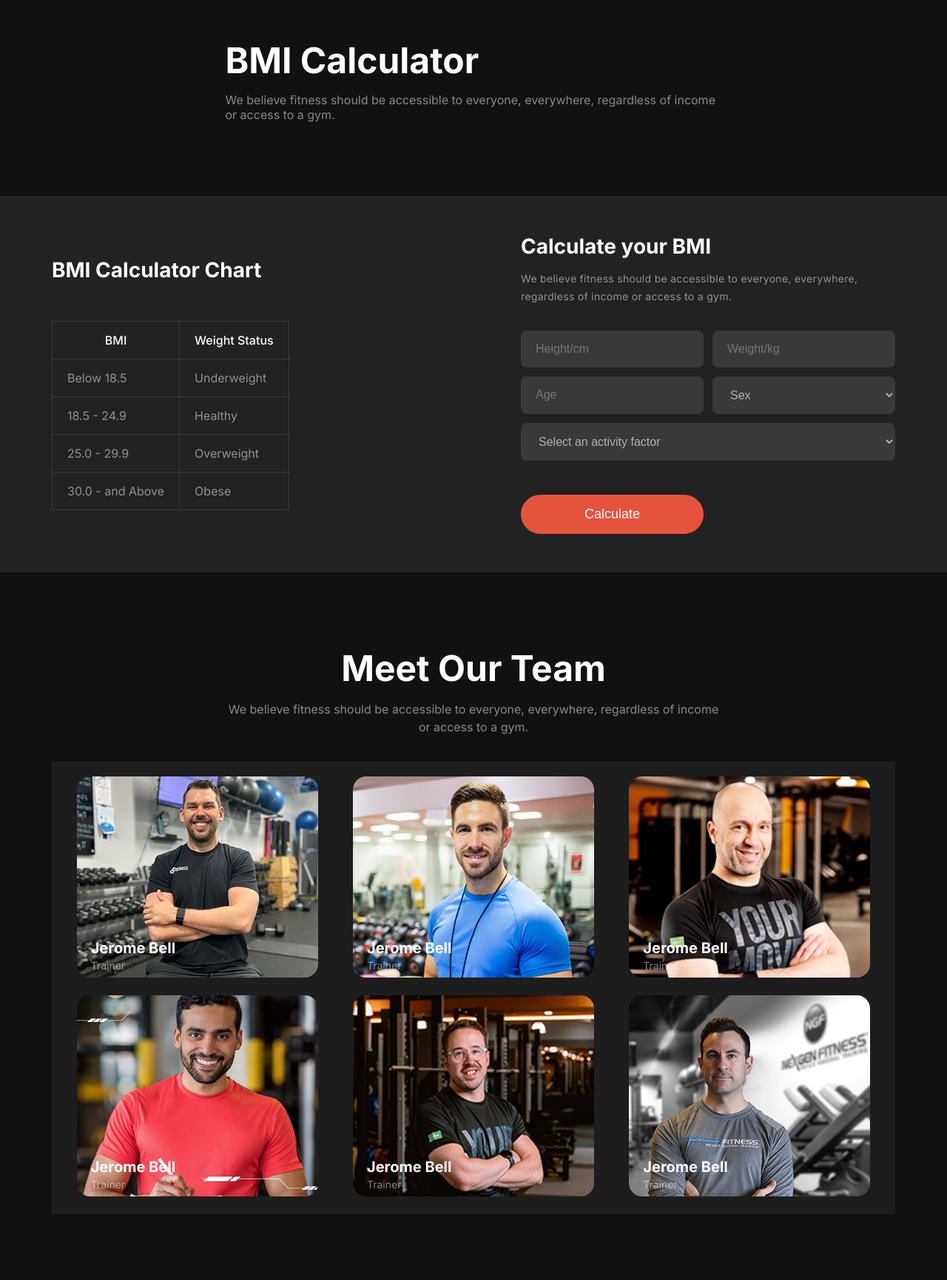
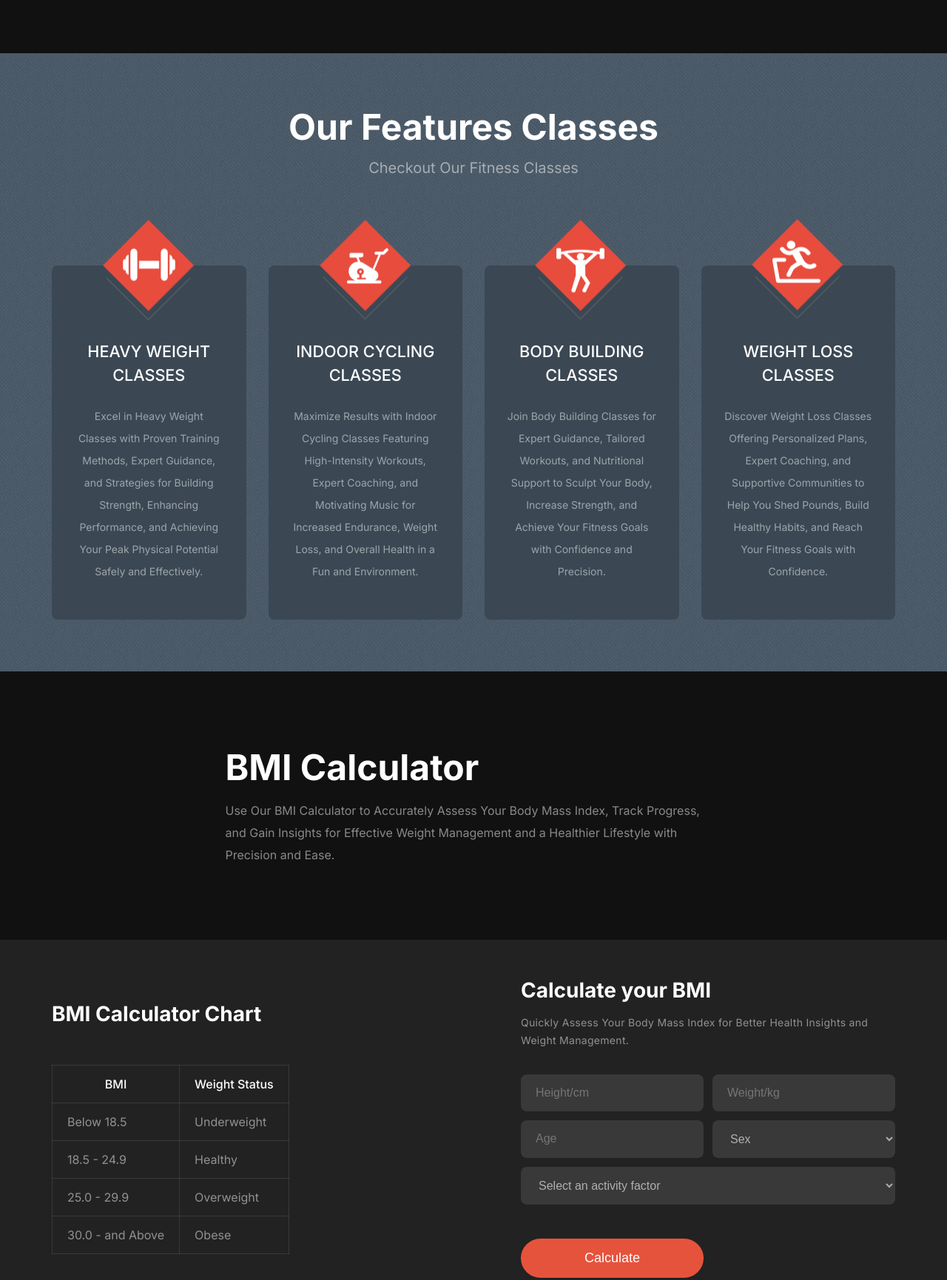
Before and after one commit to itzmorshed24/fitness-website, a plain HTML site: page index.html in a window 1280 px wide. Shown: the part 1860-3591 px from the top of the page at 74% size. Drawn offline with Linux system fonts and the light colour scheme; a web font is replaced by a local one.

Commit message:
added feature section, some text & some code

```diff
--- a/index.html
+++ b/index.html
@@ -6,10 +6,6 @@
     <title>Fitness</title>
     <link rel="stylesheet" href="styles/style.css" />
     <link rel="stylesheet" href="styles/responsive.css" />
-    <script
-      src="https://kit.fontawesome.com/61b2f6f414.js"
-      crossorigin="anonymous"
-    ></script>
   </head>
   <body class="inter-fonts bg">
     <!-- Start Header Section Area -->
@@ -106,7 +102,8 @@
               />
               <h4 class="text-primary">Movement</h4>
               <p class="text-light-gray">
-                We believe fitness should be accessible to everyone.
+                Transform Your Health, Boost Your Energy, and Achieve a
+                Stronger, Fitter You.
               </p>
             </div>
 
@@ -118,7 +115,8 @@
               />
               <h4 class="text-primary">Time</h4>
               <p class="text-light-gray">
-                We believe fitness should be accessible to everyone.
+                Transform Your Body, Boost Energy, and Enhance Overall Health
+                Today.
               </p>
             </div>
 
@@ -130,7 +128,8 @@
               />
               <h4 class="text-primary">Practice</h4>
               <p class="text-light-gray">
-                We believe fitness should be accessible to everyone.
+                Integrate Fitness Practice into Your Routine for Strength,
+                Wellness, and Lifelong Vitality.
               </p>
             </div>
 
@@ -142,7 +141,8 @@
               />
               <h4 class="text-primary">Weight Loss</h4>
               <p class="text-light-gray">
-                We believe fitness should be accessible to everyone.
+                Effective Fitness Weight Loss Strategies for a Healthier,
+                Leaner, and More Energized.
               </p>
             </div>
           </div>
@@ -159,9 +159,9 @@
               Mile Easily
             </h2>
             <p class="text-light-gray">
-              We believe fitness should be accessible to everyone, everywhere,
-              regardless of income or access to a gym. With hundreds of
-              professional workouts.
+              Run an Extra Mile Easily with Expert Tips, Proven Techniques, and
+              Motivational Strategies for Building Stamina, Enhancing Endurance,
+              and Achieving Your Fitness Goals Faster and More Efficiently.
             </p>
             <button class="btn-primary text-primary" id="btn">Join Now</button>
           </div>
@@ -172,13 +172,96 @@
       </section>
       <!-- End of Runs Section Area -->
 
+      <!-- Feature Classes -->
+
+      <section class="feature-section">
+        <div class="container">
+          <div class="feature-content">
+            <h2 class="section-title text-primary">Our Features Classes</h2>
+            <p class="section-content text-light-gray">
+              Checkout Our Fitness Classes
+            </p>
+          </div>
+          <div class="feature">
+            <div class="feature-card">
+              <div class="feature-icon">
+                <span class="icon-box">
+                  <img src="images/service1.png" alt="Service1" />
+                </span>
+              </div>
+              <div class="featue-card-content">
+                <h4 class="text-primary card-title">heavy weight classes</h4>
+                <p class="text-light-gray">
+                  Excel in Heavy Weight Classes with Proven Training Methods,
+                  Expert Guidance, and Strategies for Building Strength,
+                  Enhancing Performance, and Achieving Your Peak Physical
+                  Potential Safely and Effectively.
+                </p>
+              </div>
+            </div>
+
+            <div class="feature-card">
+              <div class="feature-icon">
+                <span class="icon-box">
+                  <img src="images/service2.png" alt="Service1" />
+                </span>
+              </div>
+              <div class="featue-card-content">
+                <h4 class="text-primary card-title">indoor cycling classes</h4>
+                <p class="text-light-gray">
+                  Maximize Results with Indoor Cycling Classes Featuring
+                  High-Intensity Workouts, Expert Coaching, and Motivating Music
+                  for Increased Endurance, Weight Loss, and Overall Health in a
+                  Fun and Environment.
+                </p>
+              </div>
+            </div>
+
+            <div class="feature-card">
+              <div class="feature-icon">
+                <span class="icon-box">
+                  <img src="images/service3.png" alt="Service1" />
+                </span>
+              </div>
+              <div class="featue-card-content">
+                <h4 class="text-primary card-title">Body building classes</h4>
+                <p class="text-light-gray">
+                  Join Body Building Classes for Expert Guidance, Tailored
+                  Workouts, and Nutritional Support to Sculpt Your Body,
+                  Increase Strength, and Achieve Your Fitness Goals with
+                  Confidence and Precision.
+                </p>
+              </div>
+            </div>
+
+            <div class="feature-card">
+              <div class="feature-icon">
+                <span class="icon-box">
+                  <img src="images/service4.png" alt="Service1" />
+                </span>
+              </div>
+              <div class="featue-card-content">
+                <h4 class="text-primary card-title">weight loss classes</h4>
+                <p class="text-light-gray">
+                  Discover Weight Loss Classes Offering Personalized Plans,
+                  Expert Coaching, and Supportive Communities to Help You Shed
+                  Pounds, Build Healthy Habits, and Reach Your Fitness Goals
+                  with Confidence.
+                </p>
+              </div>
+            </div>
+          </div>
+        </div>
+      </section>
+
       <!-- Start BMI Calculator  -->
       <section class="container">
         <div class="bmi-calculator">
           <h2 class="text-primary section-title">BMI Calculator</h2>
-          <p class="text-light-gray">
-            We believe fitness should be accessible to everyone, everywhere,
-            regardless of income or access to a gym.
+          <p class="text-light-gray line-height">
+            Use Our BMI Calculator to Accurately Assess Your Body Mass Index,
+            Track Progress, and Gain Insights for Effective Weight Management
+            and a Healthier Lifestyle with Precision and Ease.
           </p>
         </div>
       </section>
@@ -215,8 +298,8 @@
             <div class="calculate-bmi">
               <h2 class="text-primary bmi-title">Calculate your BMI</h2>
               <p class="text-light-gray bmi-content">
-                We believe fitness should be accessible to everyone, everywhere,
-                regardless of income or access to a gym.
+                Quickly Assess Your Body Mass Index for Better Health Insights
+                and Weight Management.
               </p>
               <form action="#">
                 <div class="bmi-info">
@@ -251,17 +334,21 @@
         <div class="team-content">
           <h2 class="section-title text-primary">Meet Our Team</h2>
           <p class="text-light-gray section-content">
-            We believe fitness should be accessible to everyone, everywhere,
-            regardless of income or access to a gym.
+            Explore the Diverse Expertise and Unique Skills of Our Dedicated
+            Professionals Who Are Committed to Delivering Exceptional Service,
+            Innovative Solutions, and Outstanding Support for Your Success and
+            Satisfaction.
           </p>
         </div>
         <div class="team-members">
           <div class="team-member">
-            <img
-              src="images/trainer1.png"
-              alt="TRAINER-1"
-              class="team-trainer"
-            />
+            <div class="team-overlay">
+              <img
+                src="images/trainer1.png"
+                alt="TRAINER-1"
+                class="team-trainer"
+              />
+            </div>
             <div class="trainer-title">
               <h5 class="text-primary">Jerome Bell</h5>
               <p class="text-light-gray">Trainer</p>
@@ -275,7 +362,7 @@
               class="team-trainer"
             />
             <div class="trainer-title">
-              <h5 class="text-primary">Jerome Bell</h5>
+              <h5 class="text-primary">Cameron Williamson</h5>
               <p class="text-light-gray">Trainer</p>
             </div>
           </div>
@@ -287,7 +374,7 @@
               class="team-trainer"
             />
             <div class="trainer-title">
-              <h5 class="text-primary">Jerome Bell</h5>
+              <h5 class="text-primary">Darrell Steward</h5>
               <p class="text-light-gray">Trainer</p>
             </div>
           </div>
@@ -299,7 +386,7 @@
               class="team-trainer"
             />
             <div class="trainer-title">
-              <h5 class="text-primary">Jerome Bell</h5>
+              <h5 class="text-primary">Dianne Russell</h5>
               <p class="text-light-gray">Trainer</p>
             </div>
           </div>
@@ -311,7 +398,7 @@
               class="team-trainer"
             />
             <div class="trainer-title">
-              <h5 class="text-primary">Jerome Bell</h5>
+              <h5 class="text-primary">Cody Fisher</h5>
               <p class="text-light-gray">Trainer</p>
             </div>
           </div>
@@ -323,7 +410,7 @@
               class="team-trainer"
             />
             <div class="trainer-title">
-              <h5 class="text-primary">Jerome Bell</h5>
+              <h5 class="text-primary">Theresa Webb</h5>
               <p class="text-light-gray">Trainer</p>
             </div>
           </div>
@@ -339,9 +426,10 @@
               <em>Fitness</em>
             </h2>
             <p class="text-light-gray" id="footer-cnt">
-              Lorem ipsum dolor sit amet consectetur adipisicing elit. Doloribus
-              esse, consequatur debitis consectetur pariatur, molestias eius
-              neque error accusantium obcaecati modi vel assumenda.
+              Discover Comprehensive Fitness Solutions That Include Tailored
+              Workouts, Expert Guidance, and Holistic Approaches to Enhance
+              Strength, Boost Endurance, Improve Flexibility, and Achieve Your
+              Personal Health Goals for a More Vibrant and Energized Life.
             </p>
           </div>
         </div>
@@ -365,7 +453,7 @@
         </div>
       </section>
       <div class="container">
-        <hr class="text-light-gray" id="hr-line" />
+        <hr />
       </div>
       <section class="container">
         <span class="text-light-gray copyright"
--- a/styles/style.css
+++ b/styles/style.css
@@ -1,65 +1,64 @@
-@import url('https://fonts.googleapis.com/css2?family=Inter:wght@100..900&display=swap');
-@import url('https://fonts.cdnfonts.com/css/miama');
+@import url("https://fonts.googleapis.com/css2?family=Inter:wght@100..900&display=swap");
+@import url("https://fonts.cdnfonts.com/css/miama");
 
-*{
+* {
   padding: 0;
   margin: 0;
   box-sizing: border-box;
 }
 /* fonts  */
-.inter-fonts{
+.inter-fonts {
   font-family: "Inter", sans-serif;
   font-optical-sizing: auto;
   font-weight: 400;
   font-style: normal;
 }
-.miama-fonts{
-    font-family: 'Miama', sans-serif;
+.miama-fonts {
+  font-family: "Miama", sans-serif;
 }
 
 /* Start Shared Styles */
-.text-primary{
+.text-primary {
   color: #ffffff;
 }
-.text-light-gray{
+.text-light-gray {
   color: rgba(255, 255, 255, 0.5);
 }
-.bg{
+.bg {
   background: #111111;
 }
- .display-flex{
+.display-flex {
   display: flex;
 }
-.btn-primary{
-    background-color: #E6533C;
+.btn-primary {
+  background-color: #e6533c;
   font-size: 1.125rem;
   font-weight: 500;
   padding: 16px 40px;
   border-radius: 42px;
   border-style: none;
 }
-img{
+img {
   max-width: 100%;
 }
-main > section{
+main > section {
   margin-bottom: 100px !important;
 }
 /* End of Share Styles */
 
-
 /* Navbar-styles */
-.container{
+.container {
   max-width: 1140px;
   margin: 0 auto;
 }
-.navbar{
+.navbar {
   justify-content: space-between;
   align-items: center;
   margin-top: 57px;
 }
-.brand-name{
+.brand-name {
   font-size: 36px;
-    color: #E6533C !important;
+  color: #e6533c !important;
   font-weight: 900;
 }
 /* Hide the menu toggle by default */
@@ -76,72 +75,72 @@ main > section{
 }
 /* navbar */
 
-.nav-links{
-    border: 1px solid rgba(255, 255, 255, 0.1) ;
+.nav-links {
+  border: 1px solid rgba(255, 255, 255, 0.1);
   border-radius: 39px;
   padding: 8px 12px;
   list-style: none;
 }
-.nav-item{
+.nav-item {
   list-style: none;
   margin-left: 47px;
 }
-.nav-item:first-child{
+.nav-item:first-child {
   margin-left: 0px;
 }
-.nav-link{
+.nav-link {
   text-decoration: none;
   font-size: 18px;
 }
-.nav-btn{
-    background-color: #E6533C;
+.nav-btn {
+  background-color: #e6533c;
   padding: 8px 20px;
   border-radius: 46px;
 }
-.toggle-btn{
+.toggle-btn {
   display: none;
 }
 /* End of Navbar Styles */
 
 /* Start Header Area */
-.header-content{
+.header-content {
   justify-content: space-between;
   align-items: center;
   margin-bottom: 200px;
 }
-.header-left-content{
+.header-left-content {
   max-width: 600px;
   margin-top: 96px;
 }
-.content-title{
+.content-title {
   font-size: 4.85rem;
   font-weight: 700;
   line-height: 80px;
 }
-.header-content-text{
+.header-content-text {
   margin: 28px 0px;
   line-height: 24px;
 }
-.shape{
+.shape {
   font-size: 7.85rem;
   font-weight: 300;
 }
-#btn-download{
+#btn-download {
   background-color: #111111;
   border: 1px solid #fff;
   margin-left: 28px;
 }
-.header-right-content{
+.header-right-content {
   margin-top: 32px;
 }
-.header-right-image{
+.header-right-image {
   position: absolute;
   width: 349px;
   height: 580px;
   transform: translate(-50%, -30%);
   padding-top: 30px;
 }
-.free-videos{
+.free-videos {
   width: 193px;
   background-color: rgba(255, 255, 255, 0.1);
   backdrop-filter: blur(20px);
@@ -152,15 +151,15 @@ main > section{
   top: -10px;
   right: -70px;
 }
-.videos-title{
+.videos-title {
   font-size: 2.5rem;
 }
-.videos-content{
+.videos-content {
   font-size: 0.82rem;
   margin-top: 8px;
-    color:rgba(255, 255, 255, 0.65);
+  color: rgba(255, 255, 255, 0.65);
 }
-.video-tutorial{
+.video-tutorial {
   max-width: 206px;
   background-color: rgba(255, 255, 255, 0.1);
   backdrop-filter: blur(10px);
@@ -175,110 +174,174 @@ main > section{
   justify-content: space-around;
   align-items: center;
 }
-.play-icon{
+.play-icon {
   max-width: 47px;
   height: 47px;
   box-sizing: border-box;
-    background-color: #E6533C;
+  background-color: #e6533c;
   border-radius: 50%;
 }
-.play-icon img{
+.play-icon img {
   width: 40%;
   margin-top: 11px;
   margin-left: 6px;
 }
-.icon-title{
+.icon-title {
   margin-left: 15px;
 }
-.tutorial-title{
+.tutorial-title {
   font-size: 1.5rem;
   line-height: 24px;
   font-weight: 800;
 }
-.tutorial-content{
+.tutorial-content {
   margin-top: 9.4px;
   color: rgba(239, 237, 232, 0.65);
   font-weight: 300;
   font-size: 1rem;
 }
 /* End of Header Section Area */
-.habits-content{
+.habits-content {
   display: flex;
   flex-direction: column;
   justify-content: center;
   align-items: center;
 }
-.section-title{
+.section-title {
   font-size: 3rem;
   margin-bottom: 14px;
   text-align: center;
 }
-.section-content{
+.section-content {
   max-width: 671px;
   text-align: center;
   line-height: 24px;
 }
-.habits-images{
+.habits-images {
   margin-top: 58px;
   display: grid;
-    grid-template-columns: repeat(4,1fr);
+  grid-template-columns: repeat(4, 1fr);
   gap: 40px;
 }
-.habits-image{
+.habits-image {
   display: flex;
   flex-direction: column;
   justify-content: center;
   align-items: center;
   width: 231px;
 }
-.habits-img{
+.habits-img {
   border-radius: 100%;
   margin-bottom: 30px;
 }
-.habits-image h4{
+.habits-image h4 {
   font-size: 1.125rem;
   font-weight: 600;
   margin-bottom: 6px;
 }
-.habits-image p{
+.habits-image p {
   text-align: center;
 }
 
 /* Runs Section Start Here */
-.runs{
+.runs {
   background-color: rgba(34, 34, 34, 1);
   border-radius: 18px;
   padding: 41px 32px 40px 54px;
   display: grid;
-    grid-template-columns: repeat(2,1fr);
+  grid-template-columns: repeat(2, 1fr);
   gap: 265px;
 }
-.runs-left h2{
+.runs-left h2 {
   text-align: start;
 }
-.runs-left p{
+.runs-left p {
   margin: 14px 0px 34px 0px;
   line-height: 24px;
   font-size: 0.875rem;
   letter-spacing: 0.3px;
 }
-.runs-image{
+.runs-image {
   border-radius: 18px;
 }
 /* End of Runs Section Area */
 
+/* Features Area */
+.feature-section {
+  padding-top: 70px;
+  padding-bottom: 70px;
+  background-image: url(../images/feature-bg.png);
+}
+.feature-content {
+  display: flex;
+  flex-direction: column;
+  justify-content: center;
+  align-items: center;
+  margin-bottom: 120px;
+}
+.feature-content p {
+  font-size: 1.25rem;
+}
+.feature {
+  display: grid;
+  grid-template-columns: repeat(4, 1fr);
+  gap: 30px;
+  align-items: center;
+  justify-content: center;
+  justify-items: center;
+  margin-top: 3rem;
+}
+.feature-card {
+  background-color: #3b4854;
+  padding: 20px 30px 50px 30px;
+  position: relative;
+  border-radius: 8px;
+}
+.icon-box {
+  position: absolute;
+  transform: translate(-50%, -50%);
+  top: 0.4375rem;
+  left: 50%;
+  /* right: 4.0625rem;
+    top: -4.125rem; */
+}
+
+/* .icon-box{
+    position: absolute;
+    right: 4.0625rem;
+    top: -4.125rem;
+} */
+
+.card-title {
+  font-size: 1.35rem;
+  text-transform: uppercase;
+  font-weight: 500;
+  text-align: center;
+  margin: 25px 0px;
+  margin-top: 80px;
+  line-height: 32px;
+}
+.feature-card p {
+  text-align: center;
+  line-height: 30px;
+  font-size: 0.875rem;
+}
+
 /* bmi calculator */
 
-.bmi-calculator{
+.bmi-calculator {
   max-width: 671px;
   margin: 0 auto;
   display: flex;
   flex-direction: column;
 }
-.bmi-calculator h2{
+.bmi-calculator h2 {
   text-align: start;
 }
-.calculate-content{
+.line-height {
+  line-height: 30px !important;
+}
+.calculate-content {
   line-height: 24px;
   margin-top: 14px;
   font-size: 0.875rem;
@@ -287,80 +350,73 @@ main > section{
 /* End of bmi calculator */
 
 /* BMI Calculate */
-.bmi-bg{
+.bmi-bg {
   background-color: rgba(34, 34, 34, 1);
   padding: 52px 0px;
 }
-.bmi{
+.bmi {
   display: grid;
-    grid-template-columns: repeat(2,1fr);
+  grid-template-columns: repeat(2, 1fr);
   gap: 175px;
   align-items: center;
   justify-content: space-between;
   align-items: center;
 }
-/* .calculator-chart{
-    margin-right: 175px;
-    max-width: 577px;
-    margin: 0 auto;
-}
-.calculate-bmi{
-    max-width: 577px;
-    margin: 0 auto;
-} */
-table{
+
+table {
   border-collapse: collapse;
   margin-top: 52px;
 }
-.table th{
+.table th {
   font-size: 1rem;
   font-weight: 500;
 }
-table,th,td{
+table,
+th,
+td {
   border: 1px solid rgba(255, 255, 255, 0.1);
   padding: 15px 20px;
 }
 
 /* end table */
 
-
-.bmi-title{
+.bmi-title {
   font-weight: 700;
   font-size: 1.75rem;
   line-height: 120%;
 }
-.bmi-content{
+.bmi-content {
   margin-top: 14px;
   margin-bottom: 34px;
   line-height: 24px;
   font-size: 0.875rem;
   letter-spacing: 0.3px;
 }
-.item-1{
+.item-1 {
   grid-area: height;
 }
-.item-2{
+.item-2 {
   grid-area: kg;
 }
-.item-3{
+.item-3 {
   grid-area: age;
 }
-.item-4{
+.item-4 {
   grid-area: sex;
 }
-.item-5{
+.item-5 {
   grid-area: select;
 }
-.bmi-info{
+.bmi-info {
   display: grid;
   grid-template-areas:
-    'height kg'
-    'age sex'
-    'select select';
+    "height kg"
+    "age sex"
+    "select select";
   gap: 12px;
   margin-top: 34px;
 }
-.iteam{
+.iteam {
   padding: 16px 20px;
   background-color: rgba(255, 255, 255, 0.1);
   border-radius: 8px;
@@ -368,95 +424,101 @@ table,th,td{
   font-size: 16px;
   color: rgba(255, 255, 255, 0.6);
 }
-select{
+select {
   color: rgba(255, 255, 255, 0.6);
 }
-#calculate-btn{
+#calculate-btn {
   margin-top: 34px;
 }
 
-
 /* Start Herare Team section */
-.team-content{
+.team-content {
   display: flex;
   flex-direction: column;
   justify-content: center;
   align-items: center;
   margin-bottom: 35px;
 }
-.team-members{
+.team-members {
   background-color: rgba(255, 255, 255, 0.05);
   padding: 20px;
   display: grid;
   grid-template-columns: repeat(3, 1fr);
   justify-items: center;
-    gap:20px;
+  gap: 20px;
 }
-.team-member{
+.team-member {
   position: relative;
 }
-.team-member div{
+.team-member img {
+  opacity: 0.7;
+}
+.team-member div {
   margin: 0;
   padding: 0;
 }
 
-.trainer-title{
+.trainer-title {
   position: absolute;
   bottom: 12px;
   left: 19px;
 }
-.trainer-title h5{
+.trainer-title h5 {
   font-size: 1.25rem;
   font-weight: 700;
 }
-.trainer-title p{
+.trainer-title p {
   font-size: 0.875rem;
   margin-top: 3px;
 }
-.team-trainer{
+.team-trainer {
   border-radius: 18px;
   border-style: none;
 }
 /* End of Trainer Section */
 
 /* Start Footer Area */
-.footer-bg{
+.footer-bg {
   background-color: rgba(34, 34, 34, 1);
-    padding: 30px 0px;
+  padding: 10px 0px;
 }
-#footer-title{
+#footer-title {
   font-size: 4rem;
 }
-#footer-cnt{
+#footer-cnt {
   font-size: 0.875rem;
   line-height: 24px;
   letter-spacing: 0.3px;
   margin-top: 16px;
 }
-.footer-menu-1 > h2{
+.footer-menu-1 > h2 {
   font-size: 2rem;
   margin-bottom: 30px;
 }
-.footer-menu-1 > ul > li{
+.footer-menu-1 > ul > li {
   list-style: none;
   padding: 5px 0px;
   margin: 10px 0px;
 }
-.footer-menu-1 > ul > li > a{
+.footer-menu-1 > ul > li > a {
   text-decoration: none;
   font-size: 1.25rem;
   color: rgba(255, 255, 255, 0.5);
 }
-.footer-menu{
+.footer-menu {
   display: grid;
   grid-template-columns: repeat(3, 1fr);
   justify-items: center;
   padding: 50px 0px;
   gap: 50px;
 }
-.copyright{
+#hr-line {
+  color: rgba(255, 255, 255, 0.1);
+}
+.copyright {
   display: block;
   padding: 20px 0px;
   text-align: center;
+  margin-top: 10px;
   font-size: 1.25rem;
 }
```
Also changed, not shown: styles/responsive.css (+19 -10 lines), images/exercise6.jpg, images/feature-bg.png (added), images/service1.png (added), images/service2.png (added), images/service3.png (added), images/service4.png (added). Lines whose indentation alone changed are shown as unchanged.
